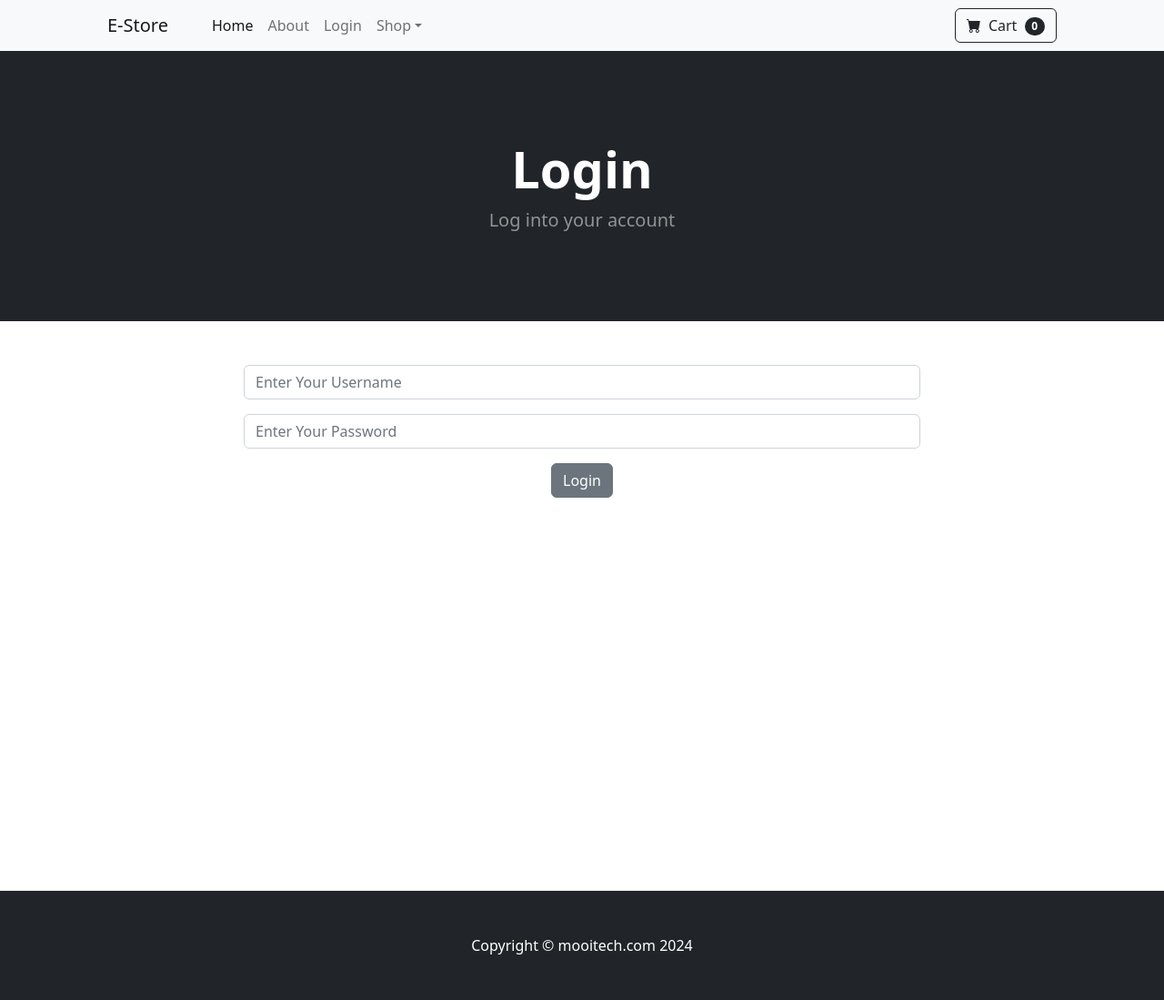
After one commit to Kipkirwa/estore_app, a Django app: template store/templates/login.html in a window 1280 px wide. The commit adds this page. Shown: the whole page at 91% size. Run offline with Django 5.2, Linux system fonts and the light colour scheme; the template is opened without the code that fills it, so the values that code supplies are empty; some libraries are stand-ins or nearby versions.

Commit message:
Updated Login and logout pages

```diff
--- a/store/templates/base.html
+++ b/store/templates/base.html
@@ -18,7 +18,14 @@
     </head>
     <body>
         {% include 'navbar.html' %}
-
+        {% if messages %}
+        {% for message in messages %}
+<div class="alert alert-warning alert-dismissible fade show" role="alert">
+{{ message }}
+<button type="button" class="btn-close" data-bs-dismiss="alert" aria-label="Close"></button>
+</div>
+        {% endfor %}
+    {% endif %}
     {% block content %}
 
     {% endblock%}
--- /dev/null
+++ b/store/templates/login.html
@@ -0,0 +1,49 @@
+{% extends 'base.html' %}
+
+{% block content %}
+ <!-- Header-->
+ <header class="bg-dark py-5">
+    <div class="container px-4 px-lg-5 my-5">
+        <div class="text-center text-white">
+            <h1 class="display-4 fw-bolder">Login</h1>
+            <p class="lead fw-normal text-white-50 mb-0">Log into your account</p>
+        </div>
+    </div>
+</header>
+
+<div class="container">
+    <div class="row">
+        <center>
+            <div class="col-8">
+
+                <br/></br>
+
+                <form method="POST" action="{% url 'login' %}">
+                    {% csrf_token %}
+
+                    <div class="mb-3">
+
+                        <input type="text" class="form-control" name="username" placeholder="Enter Your Username">
+                    </div>
+                    <div class="mb-3">
+                      <input type="password" class="form-control" name="password" placeholder="Enter Your Password">
+                    </div>
+
+                    <button type="submit" class="btn btn-secondary">Login</button>
+                  </form>
+
+<br/></br>
+<br/></br>
+<br/></br>
+<br/></br>
+<br/></br>
+<br/></br>
+<br/></br>
+<br/></br>
+<br/></br>
+            </div>
+        </center>
+    </div>
+</div>
+
+{% endblock %}
--- a/store/templates/navbar.html
+++ b/store/templates/navbar.html
@@ -6,6 +6,14 @@
             <ul class="navbar-nav me-auto mb-2 mb-lg-0 ms-lg-4">
                 <li class="nav-item"><a class="nav-link active" aria-current="page" href="{% url 'home' %}">Home</a></li>
                 <li class="nav-item"><a class="nav-link" href="{% url 'about' %}">About</a></li>
+
+                {% if user.is_authenticated %}
+                <li class="nav-item"><a class="nav-link" href="{% url 'logout' %}">Logout</a></li>
+                {% else%}
+                <li class="nav-item"><a class="nav-link" href="{% url 'login' %}">Login</a></li>
+                {% endif %}
+
+
                 <li class="nav-item dropdown">
                     <a class="nav-link dropdown-toggle" id="navbarDropdown" href="#" role="button" data-bs-toggle="dropdown" aria-expanded="false">Shop</a>
                     <ul class="dropdown-menu" aria-labelledby="navbarDropdown">
--- a/store/urls.py
+++ b/store/urls.py
@@ -4,4 +4,6 @@ from . import views
 urlpatterns = [
     path('', views.home, name='home'),
     path('about/', views.about, name='about'),
+    path('login/', views.login_user, name='login'),
+    path('logout/', views.logout_user, name='logout'),
 ]
```
Also changed, not shown: store/views.py (+25 -1 lines), db.sqlite3.
